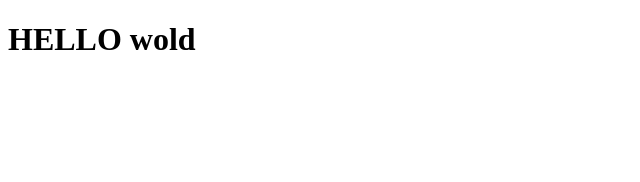
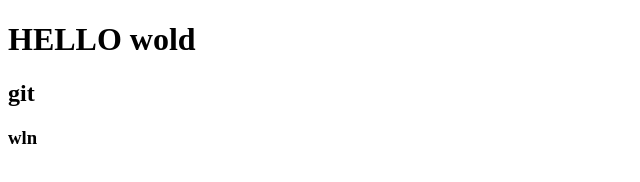
Before and after one commit to ibrahimyeler/proje, a plain HTML site: page index.html in a window 1280 px wide. Shown: the full height of the page, 0-640 px from the left. Drawn offline with Linux system fonts and the light colour scheme.

Commit message:
index ve styles degisti

```diff
--- a/css/style.css
+++ b/css/style.css
@@ -0,0 +1 @@
+git
--- a/index.html
+++ b/index.html
@@ -7,5 +7,7 @@
   </head>
   <body>
     <h1>HELLO wold</h1>
+    <h2>git</h2>
+    <h3>wln</h3>
   </body>
 </html>
```
